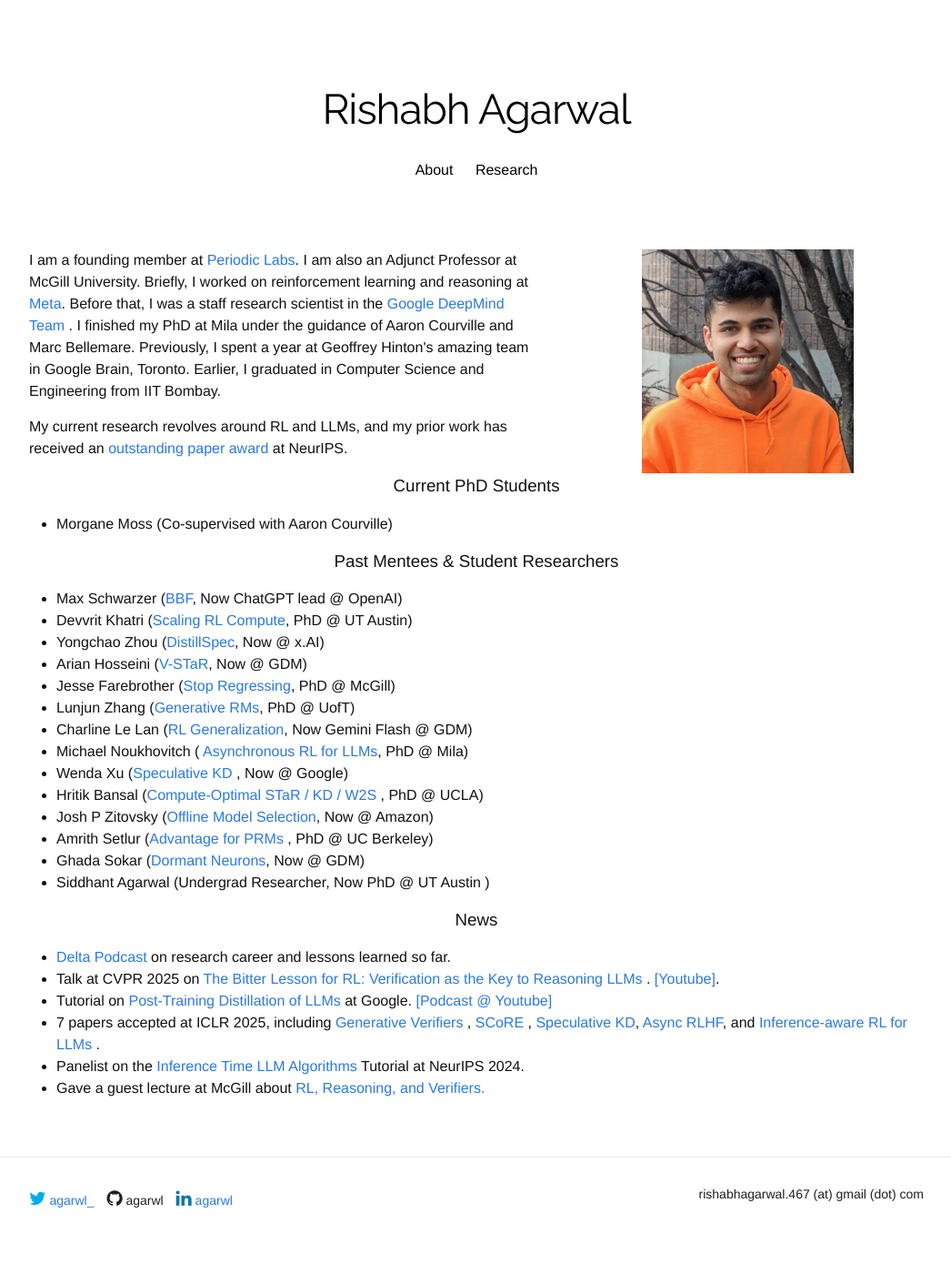
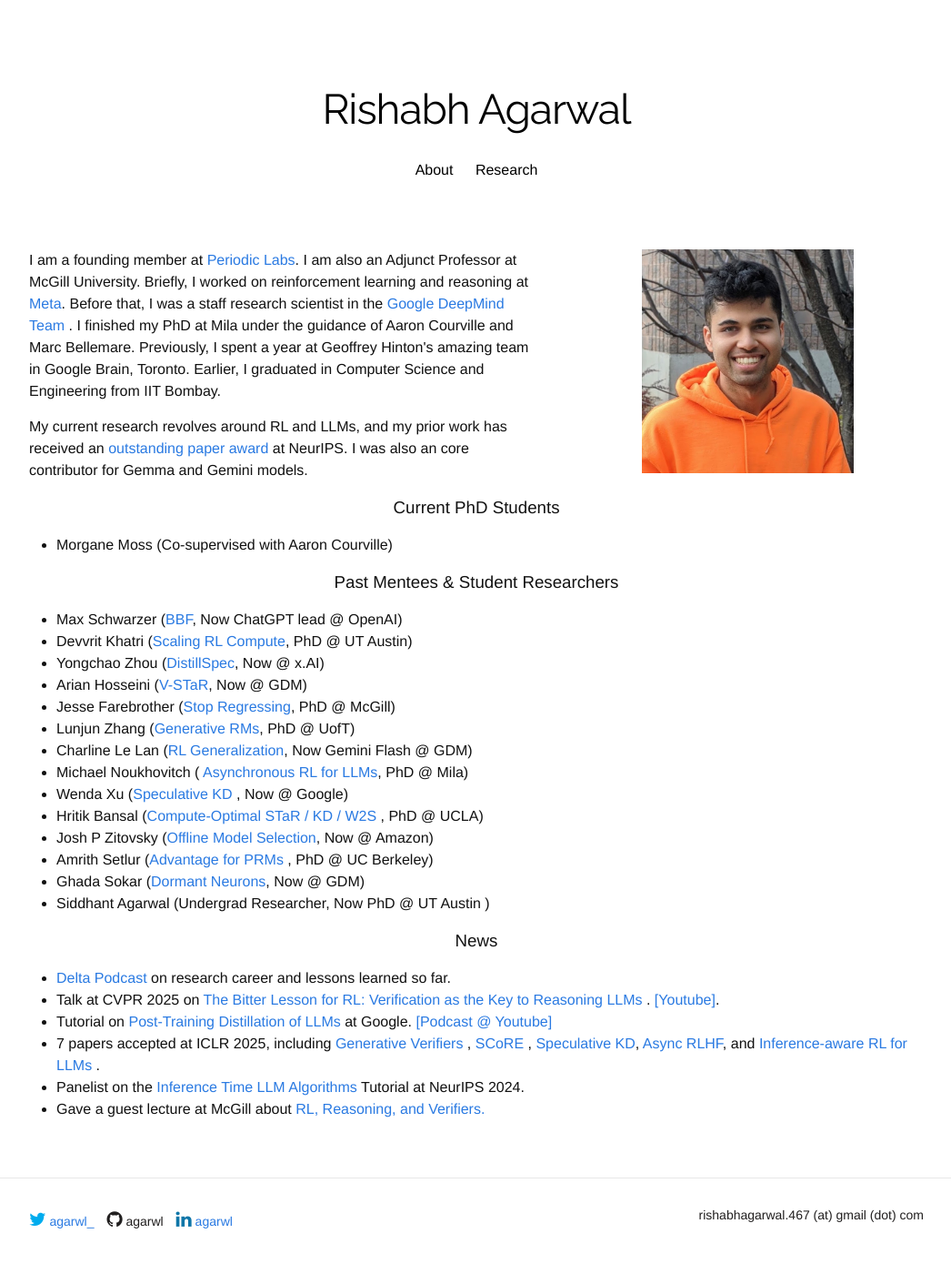
Before and after one commit to agarwl/agarwl.github.io, a Jekyll site: the page built from index.html, in a window 1280 px wide. Shown: the whole page at 91% size, without its empty margins (116-1162 px from the left). Built offline with Jekyll 4.4.1, drawn with Linux system fonts in a browser that asks for light colours; nearby versions of some CDN libraries; some web fonts are replaced; a style sheet for code colours, icons or effects is not loaded; before the commit the page ends 1377 px from its top, so only the background shows below that.

Commit message:
Update index.html with additional research contributions
Added contribution details for Gemma and Gemini models.

```diff
--- a/index.html
+++ b/index.html
@@ -11,7 +11,7 @@ title: "Rishabh Agarwal"
 		Previously, I spent a year at Geoffrey Hinton's amazing team in Google Brain, Toronto. Earlier, I graduated in Computer Science and Engineering from IIT Bombay. </p>
 <!--  		I also had a brief stint at Latent Logic (acquired by <a href="https://waymo.com/">Waymo</a>), a self-driving car startup in Oxford -->
 		<p> My current research revolves around RL and LLMs, and my prior work has received
-		    an <a href="https://agarwl.github.io/rliable/">outstanding paper award</a> at NeurIPS.
+		    an <a href="https://agarwl.github.io/rliable/">outstanding paper award</a> at NeurIPS. I was also an core contributor for Gemma and Gemini models.
 		</p>
 
 <!-- 		<center class="prof-summary"> <h1 class="page-heading"><a class="post-link " href="/about">Professional Summary</a> </h1></center> -->
```
